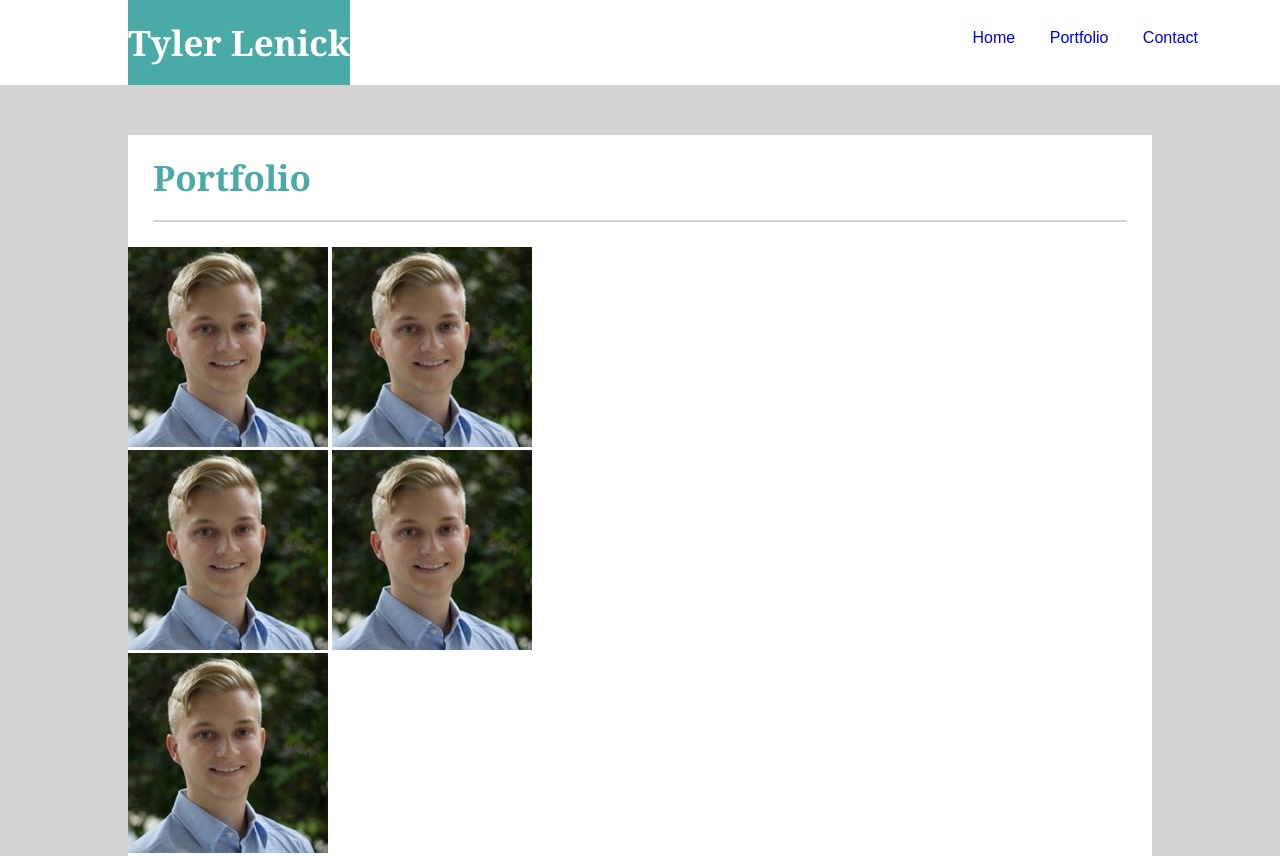
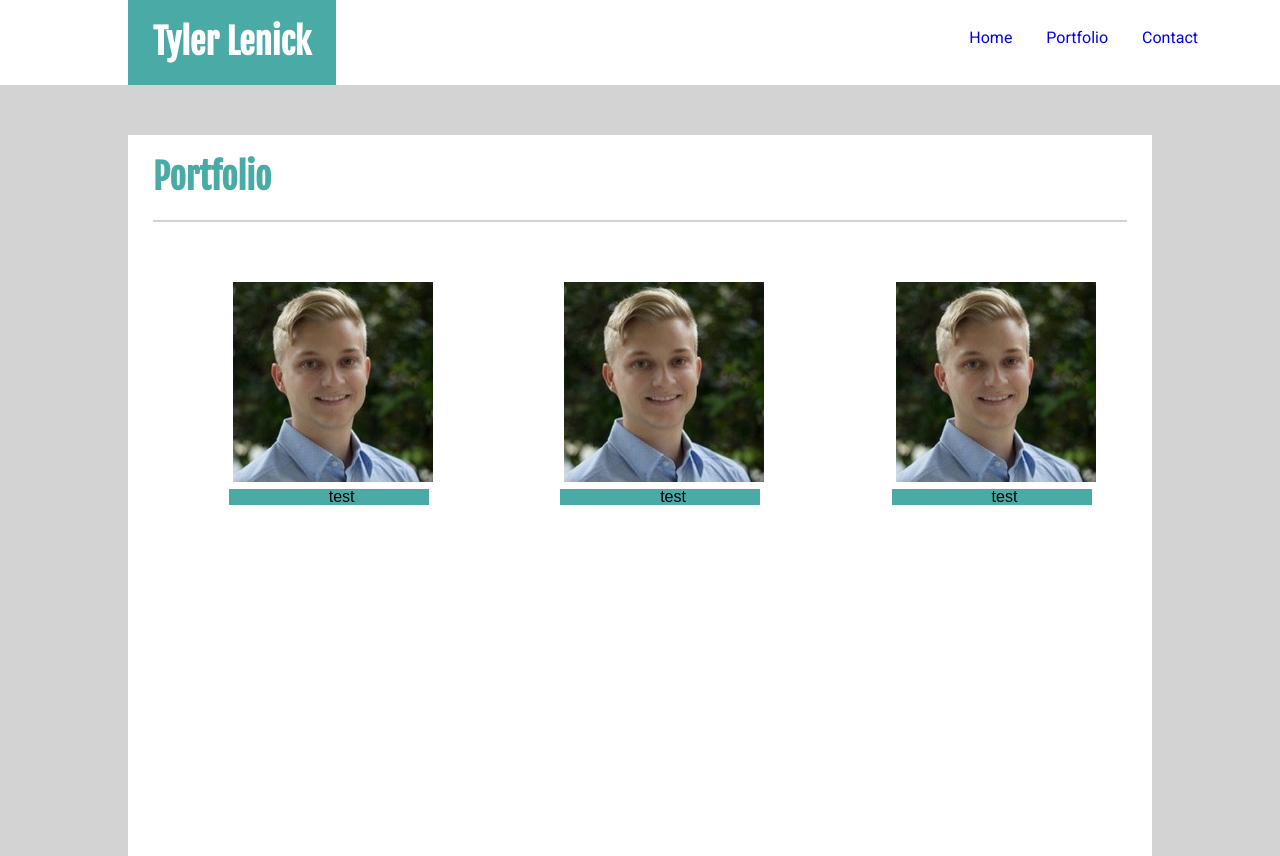
Before and after one commit to tylerlenick/Basic-Portfolio, a plain HTML site: page portfolio.html in a window 1280 px wide. Shown: the top 856 px of the page. Drawn offline with Linux system fonts and the light colour scheme.

Commit message:
worked on portfolio page

```diff
--- a/assets/css/style.css
+++ b/assets/css/style.css
@@ -4,8 +4,18 @@ body {
     font-family:'Arial', 'Helvetica Neue', Helvetica, sans-serif;
 }
 
+img {
+    margin: 2%;
+
+}
+
 h1 {
-    font-family: 'Georgia', Times, Times New Roman, serif;
+    font-family: 'Fjalla One', sans-serif;
+}
+
+h2 {
+    padding-left: 100px;
+    background-color: #4aaaa5;
 }
 
 header::after {
@@ -23,7 +33,7 @@ header {
     background-color:#4aaaa5;
     float: left;
     margin: 0;
-    padding: 25px 0;
+    padding: 25px 25px;
     font-size: 35px;
     font-weight: bold;
 
@@ -45,6 +55,7 @@ nav ul {
     padding-left: 50px;
     list-style: none;
     text-decoration: none;
+    font-family: 'Roboto', sans-serif;
 
 }
 
@@ -78,17 +89,22 @@ nav li {
     padding: 25px 0px 25px 0px;
     font-size: 35px;
     font-weight: bold;
+
 }
 
 .container {
     background-color: #ffffff;
     margin: 50px 10% 100px 10%;
     border-width: 5px;
+    height: 800px;
+    width: 80%;
 
 }
 
 p {
-    margin: 10px;
+    margin: 2%;
+    font-size: 20px;
+    font-family: 'Roboto', sans-serif;
 }
 
 #p1 {
@@ -108,6 +124,20 @@ p {
     display: inline-block;
 }
 
+
+
+.port-image {
+    float: left;
+    margin: 3%;
+    padding-left: 70px;
+
+}
+
+.left -image {
+    float: left;
+}
+
+
 footer {
     text-align: center;
     background-color: #666666;
--- a/portfolio.html
+++ b/portfolio.html
@@ -6,7 +6,7 @@
         <meta http-equiv="X-UA-Compatible" content="ie=edge">
         <link rel="stylesheet" type="text/css" href="assets/css/reset.css">
         <link rel="stylesheet" type="text/css" href="assets/css/style.css">
-
+          <link href="https://fonts.googleapis.com/css?family=Fjalla+One|Roboto" rel="stylesheet">
         <title>About me</title>
     </head>
 
@@ -34,19 +34,28 @@
 
 
 
-        <div class="container">
+        <div class="container" id="port-content">
 
             <h1 class="content-header">Portfolio</h1>
 
-            <img src="assets/images/me.jpg">
+            <section class="port-image">
+                <img src="assets/images/me.jpg">
+                <h2>test</h2>
 
-            <img src="assets/images/me.jpg"><br>
+            </section>
 
-            <img src="assets/images/me.jpg">
+            <section class="port-image">
+                <img src="assets/images/me.jpg">
+                <h2>test</h2>
 
-            <img src="assets/images/me.jpg"><br>
+            </section>
 
-            <img src="assets/images/me.jpg">
+            <section class="port-image">
+                <img src="assets/images/me.jpg">
+                <h2>test</h2>
+
+            </section>
+
 
 
         </div>
```
Also changed, not shown: contact.html (+1 -0 lines), index.html (+2 -1 lines).
